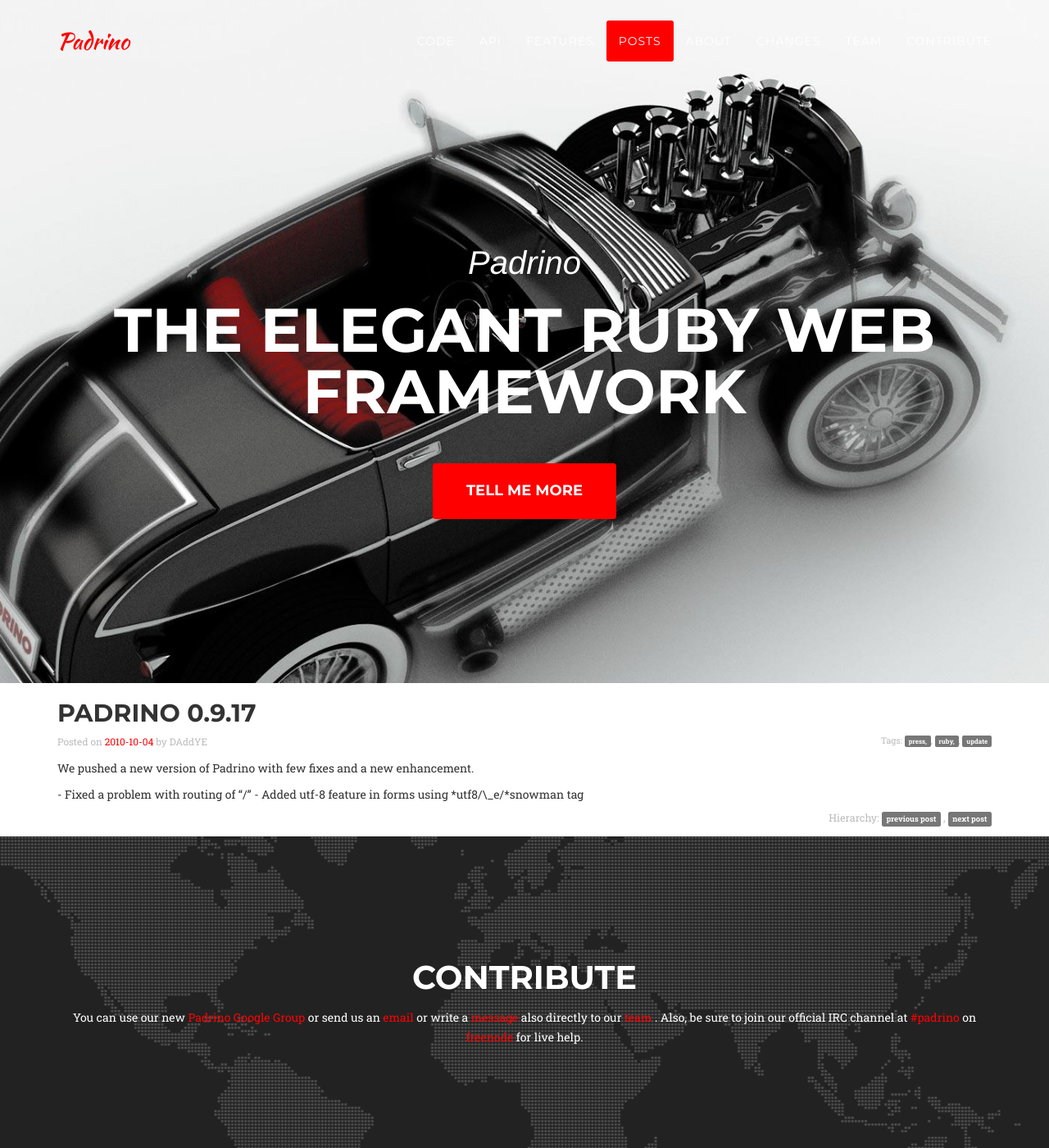
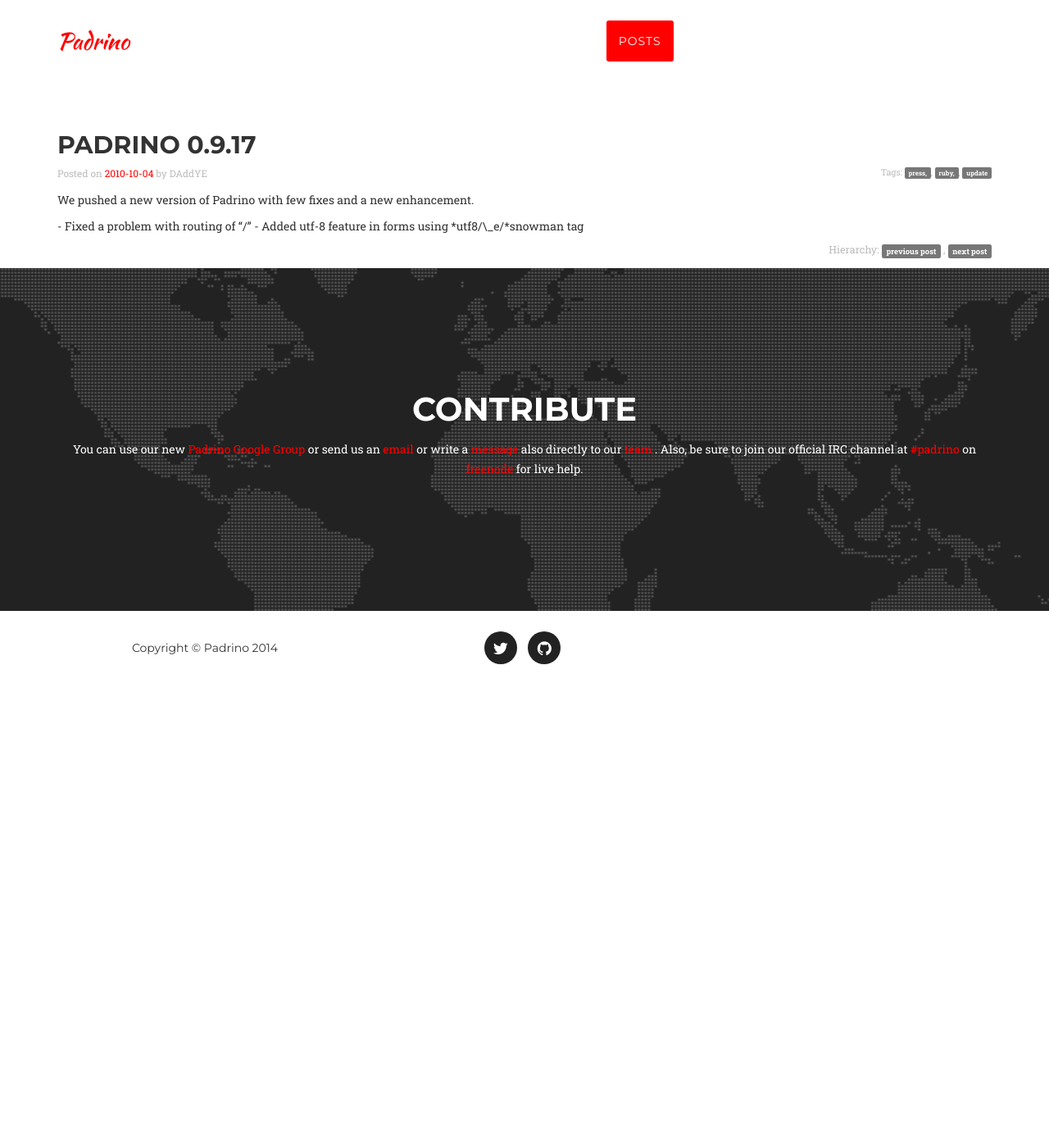
Before and after one commit to wikimatze/padrinorb-website, a Jekyll site: the page built from _posts/2010-10-04-padrino-0-9-17.md, in a window 1280 px wide and 1400 px high. Shown: the whole window at 82% size. Built offline with Jekyll 4.4.1, drawn with Linux system fonts in a browser that asks for light colours; some web fonts are replaced; Markdown is read by kramdown in place of the engine named in the settings.

Commit message:
Header with headline only on front page

```diff
--- a/_includes/header_posts.html
+++ b/_includes/header_posts.html
@@ -48,14 +48,3 @@
         </div>
         <!-- /.container-fluid -->
     </nav>
-
-    <!-- Header -->
-    <header>
-        <div class="container">
-            <div class="intro-text">
-                <div class="intro-lead-in">Padrino</div>
-                <div class="intro-heading">The Elegant Ruby Web Framework</div>
-                <a href="#features" class="page-scroll btn btn-xl">Tell Me More</a>
-            </div>
-        </div>
-    </header>
--- a/_layouts/changes.html
+++ b/_layouts/changes.html
@@ -4,7 +4,7 @@
   {% include header_changes.html %}
     <body id="page-top" class="index">
       <section id="changes">
-        <div class="container">
+        <div class="container vertical-offset-top">
             <div class="row">
                 <div class="col-lg-12">
                   <h2 class="section-heading">{{ page.title}}</h2>
--- a/_layouts/post.html
+++ b/_layouts/post.html
@@ -6,7 +6,7 @@
     {% include header_posts.html %}
 
         <div class="container">
-            <div class="row">
+            <div class="row vertical-offset-top">
                 <div class="col-lg-12">
                   <h2 class="section-heading">{{ page.title}}</h2>
                     <div class="author">
--- a/_layouts/style.css
+++ b/_layouts/style.css
@@ -1,7 +1,6 @@
 {% include css/bootstrap.min.css %}
 {% include css/pygments.css %}
 {% include css/agency.css %}
-
 
 .author, .hierarchy, .tags {
   font-size: 85%;
@@ -16,4 +15,9 @@
 .current {
   border-radius: 3px;
   background-color: #ff0000;
+  font: 20px
 }
+
+.vertical-offset-top{
+  margin-top: 10em;
+}
```
Also changed, not shown: _includes/header_changes.html (+0 -11 lines), _includes/css/agency.css (line endings or trailing spaces).
